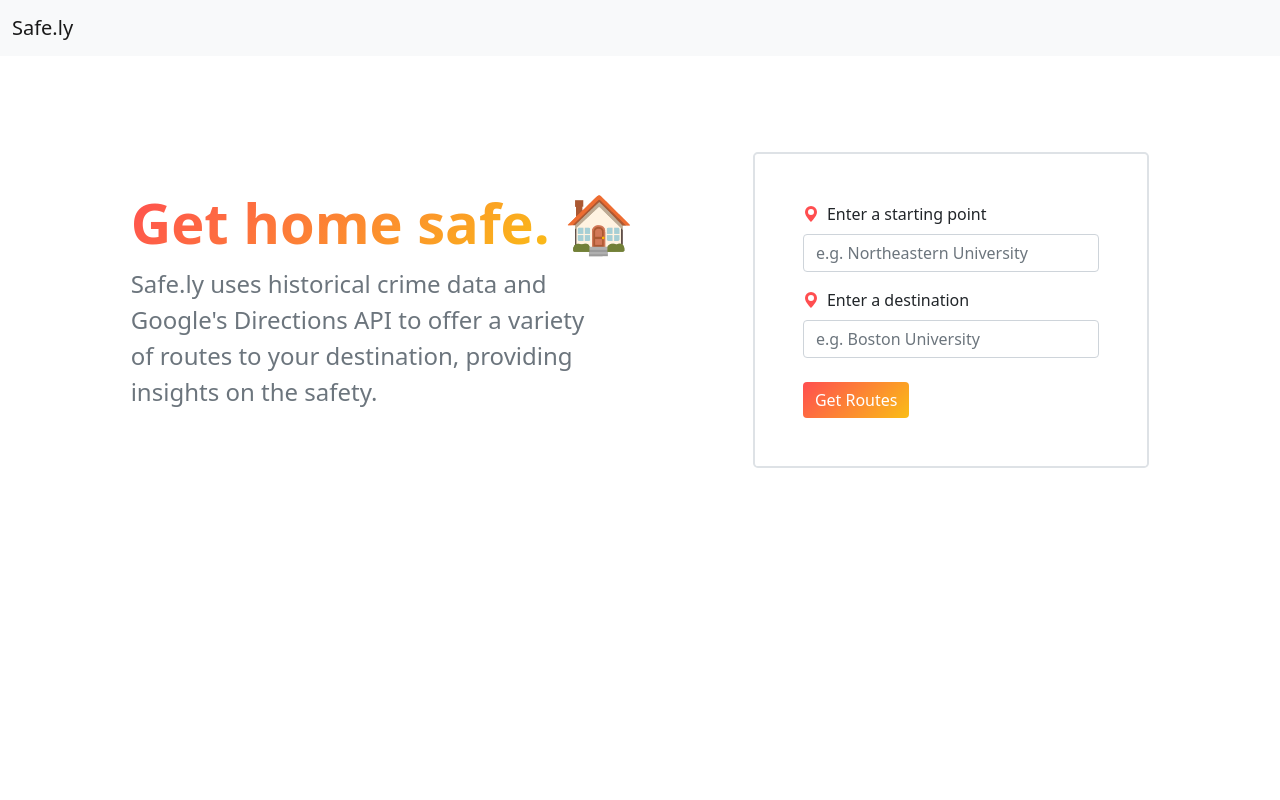
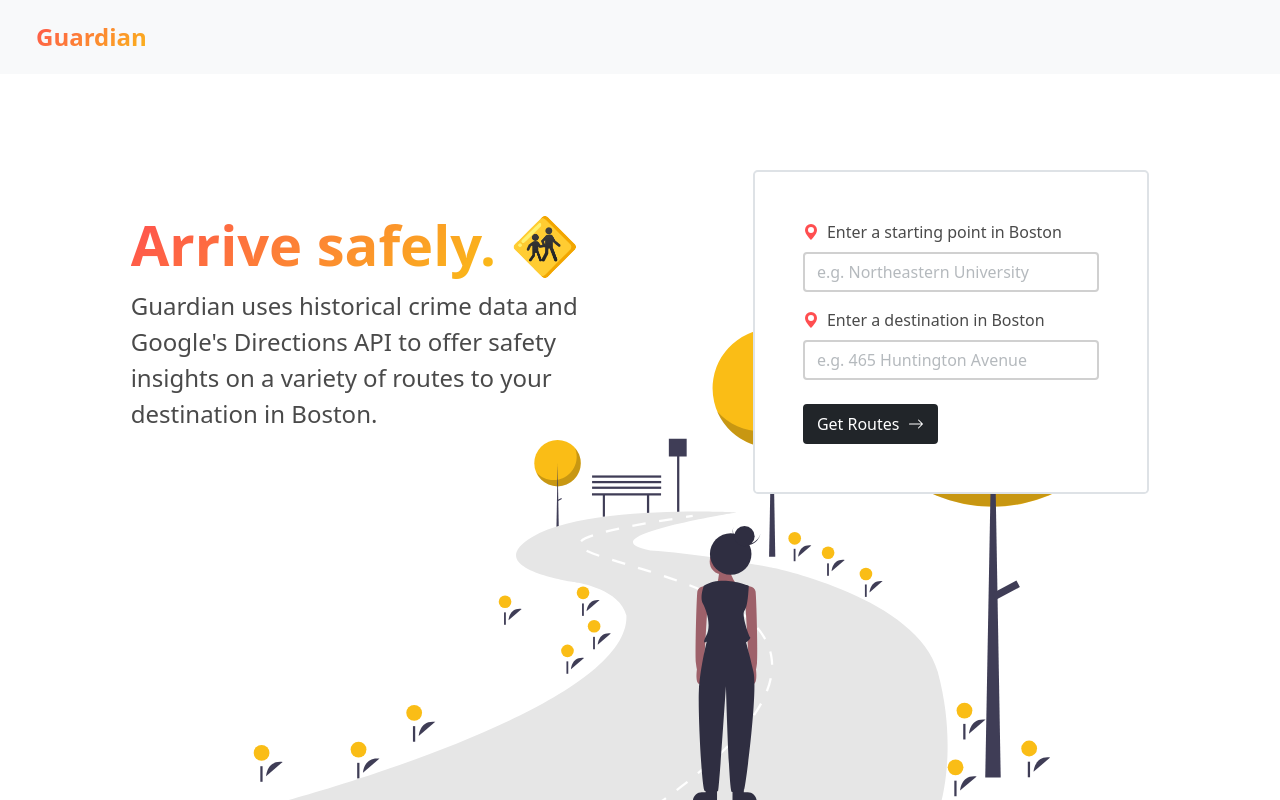
Before and after one commit to koulopoulos/SafeWalk, a Flask app: page / in a window 1280 px wide. Run offline with Flask 2, Linux system fonts and the light colour scheme; parts of the project's set-up code (start-up, migrations or seed data) failed here and were passed over.

Commit message:
homepage

```diff
--- a/flaskr/app.py
+++ b/flaskr/app.py
@@ -1,17 +1,18 @@
 from flask import Flask, request, redirect, url_for, render_template
+import datetime
 from . import gcp
 
 app = Flask(__name__)
 
-@app.route("/route/<route_data>")
-def route(route_data):
-    return f"""
-        <div>{route_data}</div>
-    """
+@app.route("/route/<routes>")
+def route(routes):
+    return render_template("routes.html", routes=routes)
 
 @app.route("/", methods=["POST", "GET"])
 def index():
     if request.method == "POST":
-        route = gcp.get_routes(gcp.get_directions(request.form["from"], request.form["to"]), request.form["time"])
+        from_l = request.form["starting"]
+        to_l = request.form["destination"]
+        route = gcp.get_routes(gcp.get_directions(from_l, to_l), datetime.datetime.now().hour)
         return redirect(url_for("route", route_data=route))
     return render_template("index.html")
--- a/flaskr/templates/styles.css
+++ b/flaskr/static/styles.css
@@ -1,3 +1,10 @@
+body {
+    background: url('park.svg');
+    background-size: 1000px;
+    background-repeat: no-repeat;
+    background-position: center 100px;
+}
+
 .bi {
     display: inline-block;
     vertical-align: -.125em;
@@ -18,3 +25,19 @@
 .color-green {
     color: #FF4E50;
 }
+
+.text-subtle {
+    color: #4a4a4a;
+}
+
+::placeholder {
+    opacity: 0.5 !important;
+}
+
+.form-control {
+    border: 2px solid #D0D0D0 !important;
+}
+
+.form-control:focus {
+    box-shadow: none !important;
+}
--- a/flaskr/templates/index.html
+++ b/flaskr/templates/index.html
@@ -4,66 +4,62 @@
     <meta charset="UTF-8">
     <meta http-equiv="X-UA-Compatible" content="IE=edge">
     <meta name="viewport" content="width=device-width, initial-scale=1.0">
-    <title>Safe Route</title>
-    <link rel="stylesheet" href="styles.css">
+    <title>Guardian</title>
+    <link rel="stylesheet" href="static/styles.css">
     <link href="https://cdn.jsdelivr.net/npm/bootstrap@5.0.0-beta3/dist/css/bootstrap.min.css" rel="stylesheet" integrity="sha384-eOJMYsd53ii+scO/bJGFsiCZc+5NDVN2yr8+0RDqr0Ql0h+rP48ckxlpbzKgwra6" crossorigin="anonymous">
 </head>
 <body class="bg-grad full-height">
-    <nav class="navbar navbar-expand-lg navbar-light bg-light">
-        <div class="container-fluid">
-            <a class="navbar-brand" href="#">Safe.ly</a>
+    <nav class="navbar navbar-expand-lg navbar-light bg-light sticky-top">
+        <div class="container-fluid mx-4">
+            <a class="navbar-brand lh-lg fs-4 fw-bold grad-font" href="#">Guardian</a>
         </div>
     </nav>
     <div class="container full-height col-xl-10 col-xxl-8 px-4 py-5">
         <div class="row align-items-center g-5 py-5">
             <div class="col-lg-7 text-center text-lg-start">
-                <h1 class="display-4 fw-bold lh-1 mb-3"><span class="grad-font">Get home safe.</span> 🏠</h1>
-                <p class="col-lg-10 fs-4 text-muted">
-                    Safe.ly uses historical crime data and Google's Directions API
-                    to offer a variety of routes to your destination, providing
-                    insights on the safety.
+                <h1 class="display-4 fw-bold lh-1 mb-3"><span class="grad-font">Arrive safely.</span> 🚸</h1>
+                <p class="col-lg-10 fs-4 text-subtle">
+                    Guardian uses historical crime data and Google's Directions API
+                    to offer safety insights on a variety of routes to your
+                    destination in Boston.
                 </p>
             </div>
             <div class="col-10 mx-auto col-lg-5">
-                <form class="p-5 border border-2 rounded-3 bg-white ">
+                <form method="post" class="p-5 border border-2 rounded-3 bg-white">
                     <div class="mb-3">
-                    <label for="starting" class="form-label d-flex align-items-center">
+                        <label for="starting" class="form-label d-flex align-items-center text-subtle">
                             <svg xmlns="http://www.w3.org/2000/svg" width="16" height="16" fill="currentColor" class="color-green me-2" viewBox="0 0 16 16">
                                 <path d="M8 16s6-5.686 6-10A6 6 0 0 0 2 6c0 4.314 6 10 6 10zm0-7a3 3 0 1 1 0-6 3 3 0 0 1 0 6z"/>
                             </svg>
-                        Enter a starting point
+                            Enter a starting point in Boston
                         </label>
-                    <input type="text" class="form-control" id="startingInput"
+                        <input name="starting" type="text" class="form-control light-input" id="starting"
                             placeholder="e.g. Northeastern University">
                     </div>
                     <div class="mb-3">
-                    <label for="destInput" class="form-label d-flex align-items-center">
+                        <label for="destination" class="form-label d-flex align-items-center text-subtle">
                             <svg xmlns="http://www.w3.org/2000/svg" width="16" height="16" fill="currentColor" class="color-green me-2" viewBox="0 0 16 16">
                                 <path d="M8 16s6-5.686 6-10A6 6 0 0 0 2 6c0 4.314 6 10 6 10zm0-7a3 3 0 1 1 0-6 3 3 0 0 1 0 6z"/>
                             </svg>
-                        Enter a destination
+                            Enter a destination in Boston
                         </label>
-                    <input type="text" class="form-control" id="destInput"
-                        placeholder="e.g. Boston University">
+                        <input name="destination" type="text" class="form-control light-input" id="destination"
+                            placeholder="e.g. 465 Huntington Avenue">
                     </div>
-                <div>
                     <div class="d-flex align-items-center mt-4">
-                    <button type="submit" class="btn btn-dark grad-bg border-0" onclick="showSpinner()">
-                        Get Routes
+                        <button type="submit" class="btn btn-dark border-2" onclick="spin()">
+                            Get Routes&nbsp;
+                            <svg xmlns="http://www.w3.org/2000/svg" width="16" height="16" fill="currentColor" class="bi bi-arrow-right" viewBox="0 0 16 16">
+                                <path fill-rule="evenodd" d="M1 8a.5.5 0 0 1 .5-.5h11.793l-3.147-3.146a.5.5 0 0 1 .708-.708l4 4a.5.5 0 0 1 0 .708l-4 4a.5.5 0 0 1-.708-.708L13.293 8.5H1.5A.5.5 0 0 1 1 8z"/>
+                            </svg>
                         </button>
                         <div id="loadingSpinner" class="spinner-border spinner-border-sm ms-auto" role="status" style="display: none;" aria-hidden="true"></div>
-                  </div>
                     </div>
                 </form>
             </div>
         </div>
       </div>
     </div>
-    <script>
-        function showSpinner() {
-            var spinner = document.getElementById("loadingSpinner");
-            spinner.style.display = "block";
-        }
-    </script>
+    <script type="text/javascript">function spin() {var spinner = document.getElementById("loadingSpinner");spinner.style.display = "block";}</script>
 </body>
 </html>
```
Also changed, not shown: flaskr/crimedata.py (+5 -2 lines), flaskr/gcp.py (+0 -8 lines), flaskr/templates/routes.html (added, +22 -0 lines), flaskr/static/park.svg (added). Lines whose indentation alone changed are shown as unchanged.
